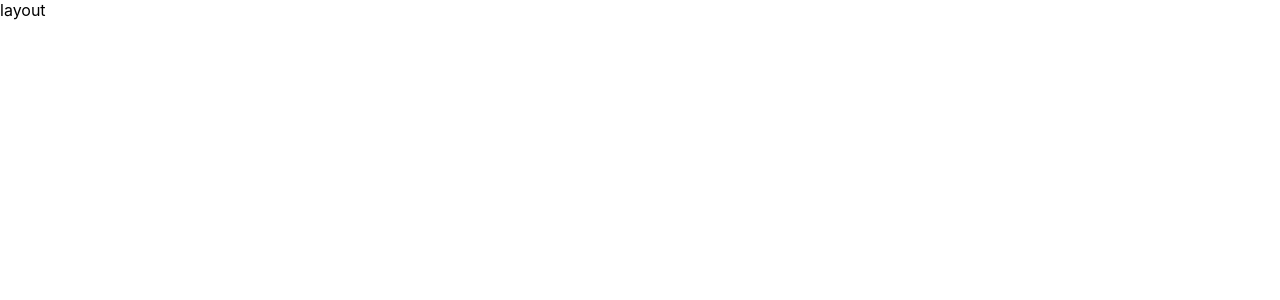
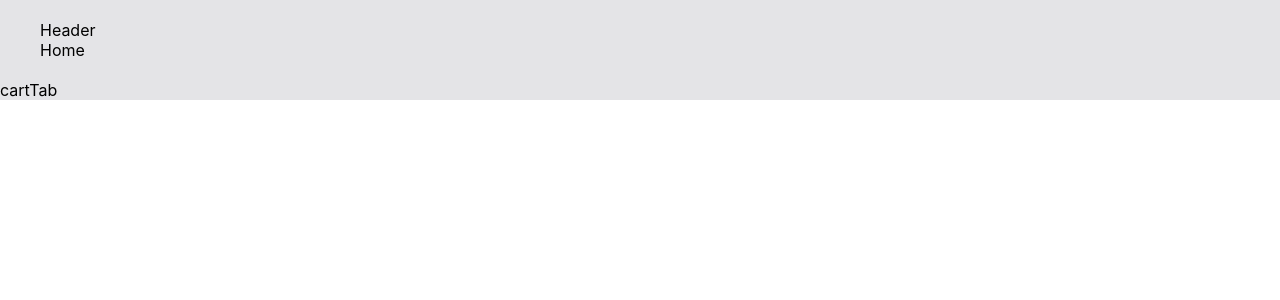
Before and after one commit to 0trava/Shopping-cart-react, a React (Create React App) app: page / in a window 1280 px wide. Shown: the top 300 px of the page. Built offline with nearby package versions, Linux system fonts and the light colour scheme.

Commit message:
add layouts

```diff
--- a/src/components/layout/cartTab.jsx
+++ b/src/components/layout/cartTab.jsx
@@ -1,9 +1,9 @@
 import React from 'react'
 
-const cartTab = () => {
+const CartTab = () => {
   return (
     <div>cartTab</div>
   )
 }
 
-export default cartTab
+export default CartTab
--- a/src/components/layout/header.jsx
+++ b/src/components/layout/header.jsx
@@ -2,7 +2,7 @@ import React from 'react'
 
 const Header = () => {
   return (
-    <div>H</div>
+    <div>Header</div>
   )
 }
 
--- a/src/components/layout/layout.jsx
+++ b/src/components/layout/layout.jsx
@@ -1,8 +1,17 @@
-import React from 'react'
+import React from 'react';
+import {Outlet} from 'react-router-dom';
+import Header from './header';
+import CartTab from './cartTab';
 
 const Layout = () => {
   return (
-    <div>layout</div>
+    <div className='bg-zinc-200'>
+        <main className='w-[1200px] max-w-full m-auto p-5'>
+            <Header />
+            <Outlet />
+        </main>
+        <CartTab />
+    </div>
   )
 }
 
--- a/src/pages/home.jsx
+++ b/src/pages/home.jsx
@@ -2,7 +2,7 @@ import React from 'react'
 
 const Home = () => {
   return (
-    <div>H</div>
+    <div>Home</div>
   )
 }
 
```
